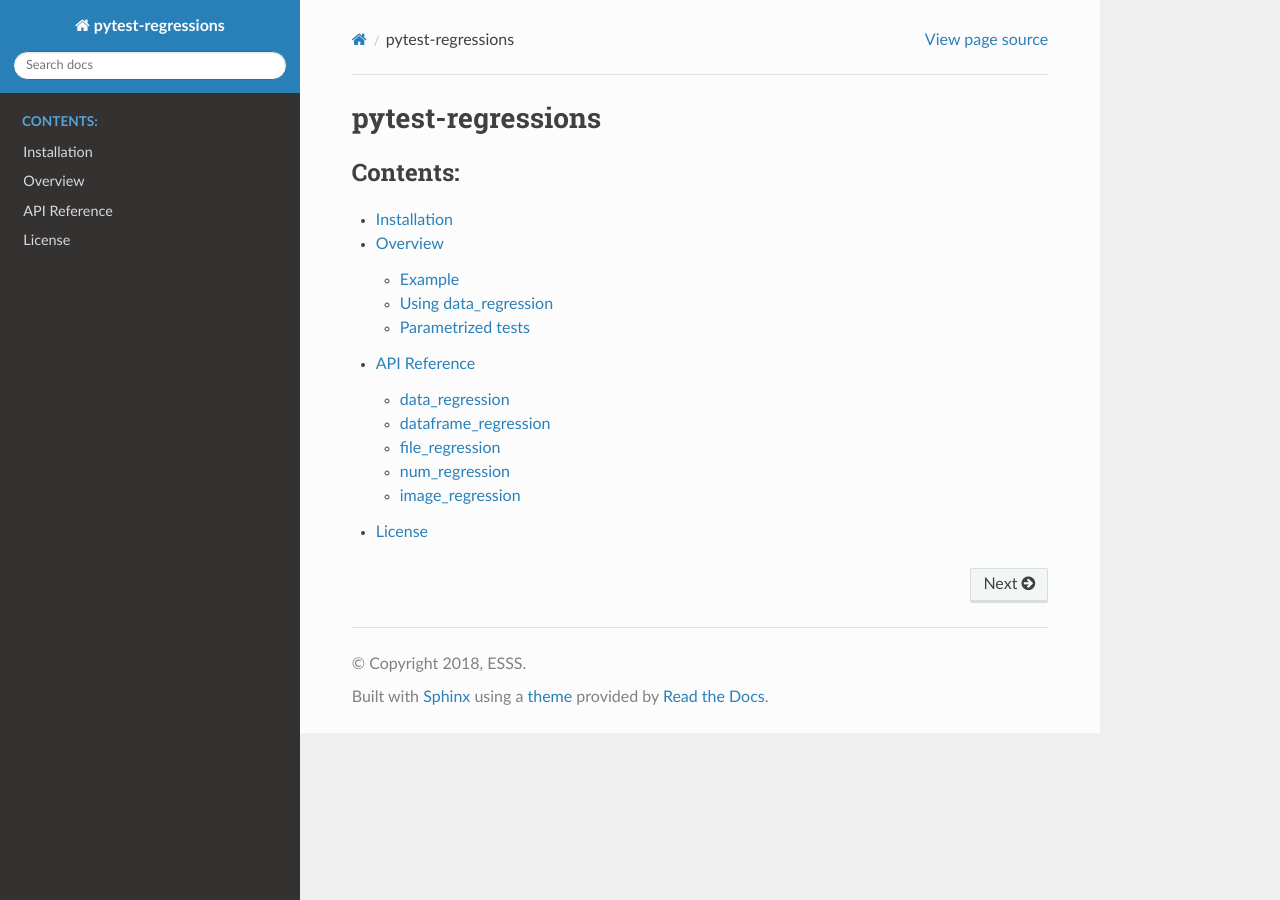
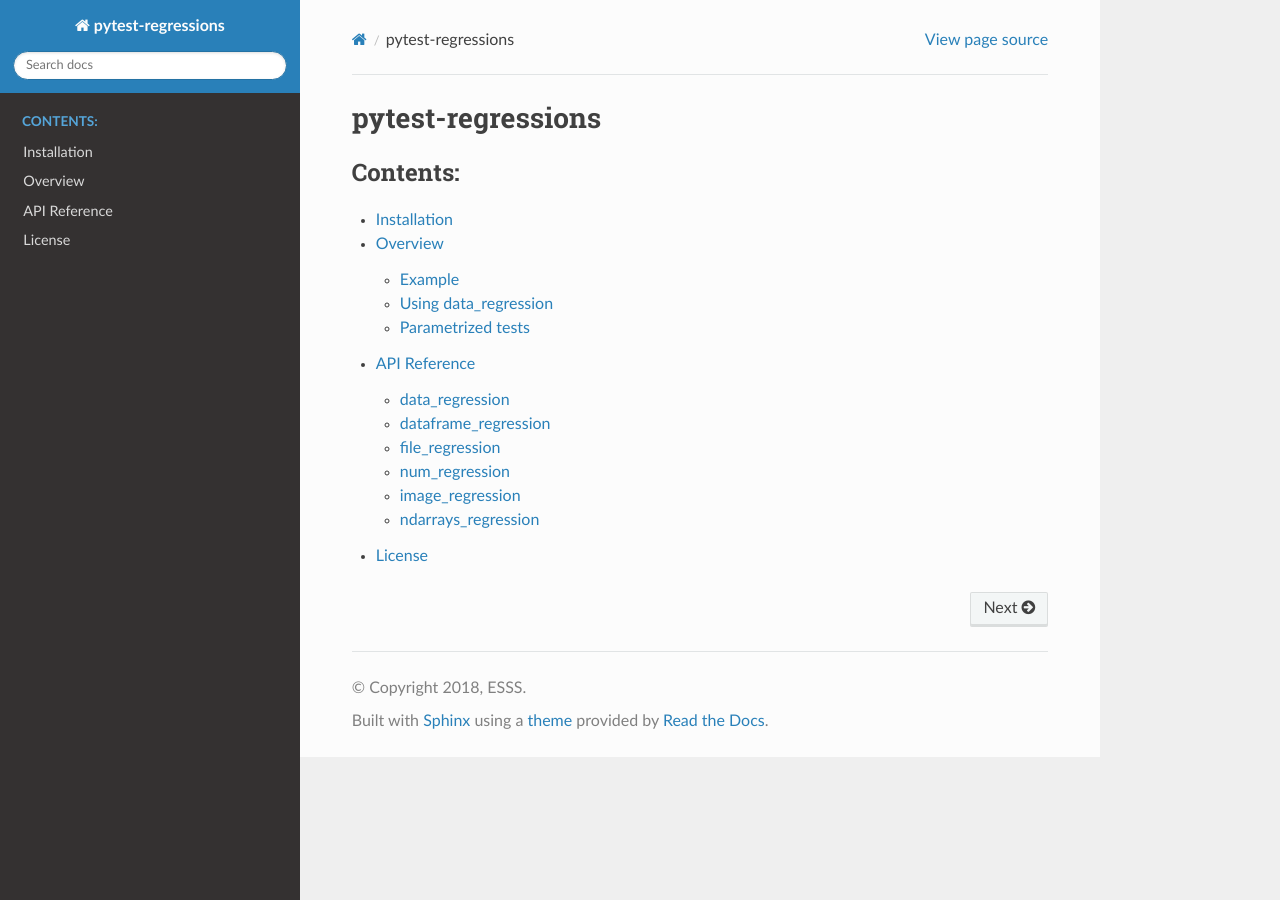
Before and after one commit to ESSS/pytest-regressions, a Sphinx documentation site: the page built from doc/index.rst, in a window 1280 px wide. Built offline with Sphinx 7.4.7 and the Read the Docs theme 2.0.0, drawn with Linux system fonts in a browser that asks for light colours.

Commit message:
[docs] add `ndarrays_regression` to api docs
closes #20

```diff
--- a/doc/api.rst
+++ b/doc/api.rst
@@ -30,3 +30,9 @@ image_regression
 ----------------
 
 .. automethod:: pytest_regressions.image_regression.ImageRegressionFixture.check
+
+
+ndarrays_regression
+-------------------
+
+.. automethod:: pytest_regressions.ndarrays_regression.NDArraysRegressionFixture.check
```
